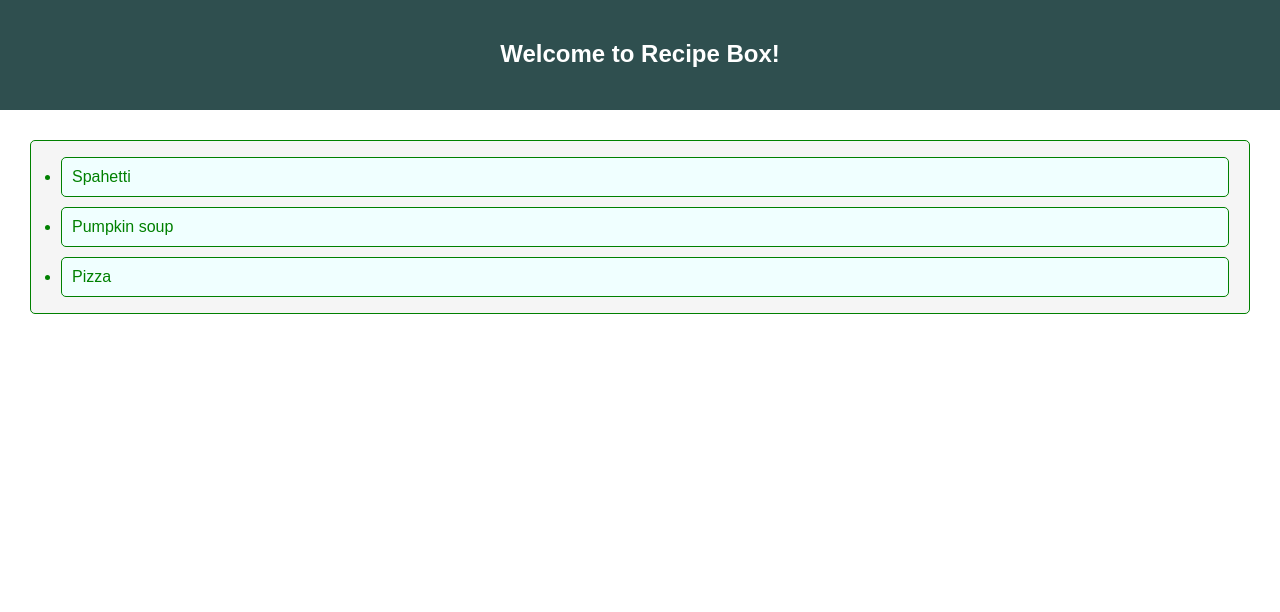
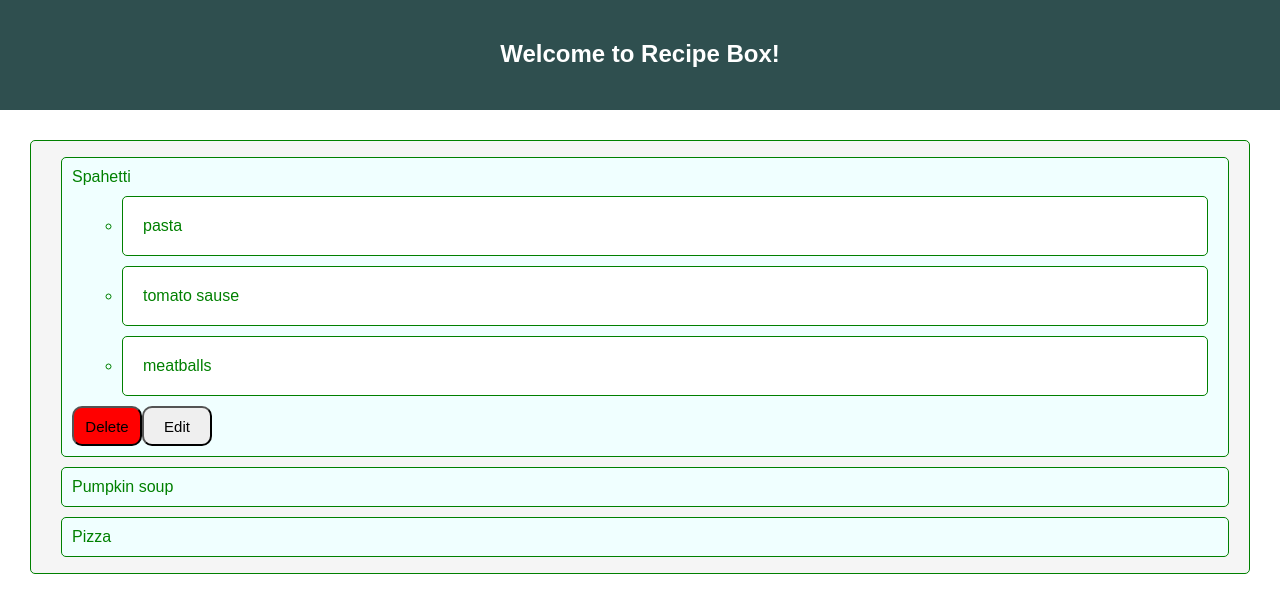
Before and after one commit to alivemary/RecipeBox, a React (Create React App) app: page / in a window 1280 px wide. Both pictures are taken after a click on the item "Spahetti". Shown: the top 612 px of the page. Built offline with nearby package versions, Linux system fonts and the light colour scheme.

Commit message:
recipe details managed

```diff
--- a/src/Components/Recipe.js
+++ b/src/Components/Recipe.js
@@ -1,9 +1,14 @@
 import React from 'react';
 
 class Recipe extends React.Component {
+
   render(){
+    let ingredientsList=this.props.ingredients.map((ingredient, index) => {
+      return (<li key={index} className='ingredient'>{ingredient}</li>);
+    });
+
     return(
-      <div></div>
+      <ul>{ingredientsList}</ul>
     );
   }
 }
--- a/src/Components/RecipeBox.css
+++ b/src/Components/RecipeBox.css
@@ -13,8 +13,87 @@
   background-color: azure;
   text-align: left;
 }
+.recipeItem > ul {
+  list-style: none;
+}
 .RecipeBox > ul {
   margin-left: 10px;
   margin-right: 10px;
   padding-left: 10px;
+  list-style: none;
 }
+.ingredient {
+  background-color: white;
+  border: solid 1px green;
+  margin: 10px;
+  padding: 20px;
+  border-radius: 5px;
+}
+button {
+  height: 40px;
+  width: 70px;
+  font-size: 15px;
+  border-radius: 10px;
+}
+.buttonDelete {
+  background-color: red;
+}
+.recipeDetails {
+  display: none;
+}
+.modalDialog {
+	position: fixed;
+	font-family: Arial, Helvetica, sans-serif;
+	top: 0;
+	right: 0;
+	bottom: 0;
+	left: 0;
+	background: rgba(0,0,0,0.8);
+	z-index: 99999;
+	opacity:0;
+	-webkit-transition: opacity 400ms ease-in;
+	-moz-transition: opacity 400ms ease-in;
+	transition: opacity 400ms ease-in;
+	pointer-events: none;
+}
+
+
+.modalDialog:target {
+	opacity:1;
+	pointer-events: auto;
+}
+
+.modalDialog > div {
+	width: 500px;
+	position: relative;
+	margin: 10% auto;
+	padding: 5px 20px 13px 20px;
+	border-radius: 10px;
+	background: #fff;
+	background: -moz-linear-gradient(#fff, #999);
+	background: -webkit-linear-gradient(#fff, #999);
+	background: -o-linear-gradient(#fff, #999);
+}
+
+
+
+.close {
+	background: #606061;
+	color: #FFFFFF;
+	line-height: 25px;
+	position: absolute;
+	right: -12px;
+	text-align: center;
+	top: -10px;
+	width: 24px;
+	text-decoration: none;
+	font-weight: bold;
+	-webkit-border-radius: 12px;
+	-moz-border-radius: 12px;
+	border-radius: 12px;
+	-moz-box-shadow: 1px 1px 3px #000;
+	-webkit-box-shadow: 1px 1px 3px #000;
+	box-shadow: 1px 1px 3px #000;
+}
+
+.close:hover { background: #00d9ff; }
--- a/src/Components/RecipeBox.js
+++ b/src/Components/RecipeBox.js
@@ -10,14 +10,18 @@ class RecipeBox extends React.Component {
         {title: 'Spahetti', ingredients: ['pasta', 'tomato sause', 'meatballs']},
         {title: 'Pumpkin soup', ingredients: ['pumpkin', 'cream', 'water']},
         {title: 'Pizza', ingredients: ['tomato', 'cheese']}
-      ]
+      ],
+      isModalOpen: false
 		};
-    this.handleClick = this.handleClick.bind(this);
+
   }
-  handleClick(event){
-    event.preventDefault();
-    console.log('Recipe clicked!');
+  handleDetails(index){
+    (document.getElementsByClassName('recipeDetails')[index].style.display==='block')
+    ? document.getElementsByClassName('recipeDetails')[index].style.display='none'
+    : document.getElementsByClassName('recipeDetails')[index].style.display='block';
+
   }
+
   saveToLocalStorage() {
     var JSONRecipes = JSON.stringify(this.state.recipes);
     localStorage.setItem('RecipeBox', JSONRecipes);
@@ -26,17 +30,30 @@ class RecipeBox extends React.Component {
     return JSON.parse(localStorage['RecipeBox']);
   }
   componentWillMount(){
-    this.saveToLocalStorage();
+    if (localStorage.getItem("RecipeBox") === null) {
+      this.saveToLocalStorage();
+    }
   }
   render() {
+
     var recipeList = this.getFromLocalStorage();
     console.log(recipeList);
+    var buttonDelete = <button className="buttonDelete" type='button'>Delete</button>;
+    var buttonEdit = <button className='buttonedit' type='button'>Edit</button>;
     recipeList = recipeList.map((e, index) =>
-    {return <li onClick={this.handleClick} className='recipeItem' key={index}>{e.title}</li>});
+    {  return <li onClick={() => this.handleDetails(index)} className='recipeItem' key={index}>
+                {e.title}
+                <div className='recipeDetails'>
+                  <Recipe ingredients={e.ingredients}/>
+                  {buttonDelete}
+                  {buttonEdit}
+                </div>
+              </li>});
     return (
       <div className="RecipeBox">
         <ul>  {recipeList} </ul>
       </div>
+
     );
   }
 }
```
